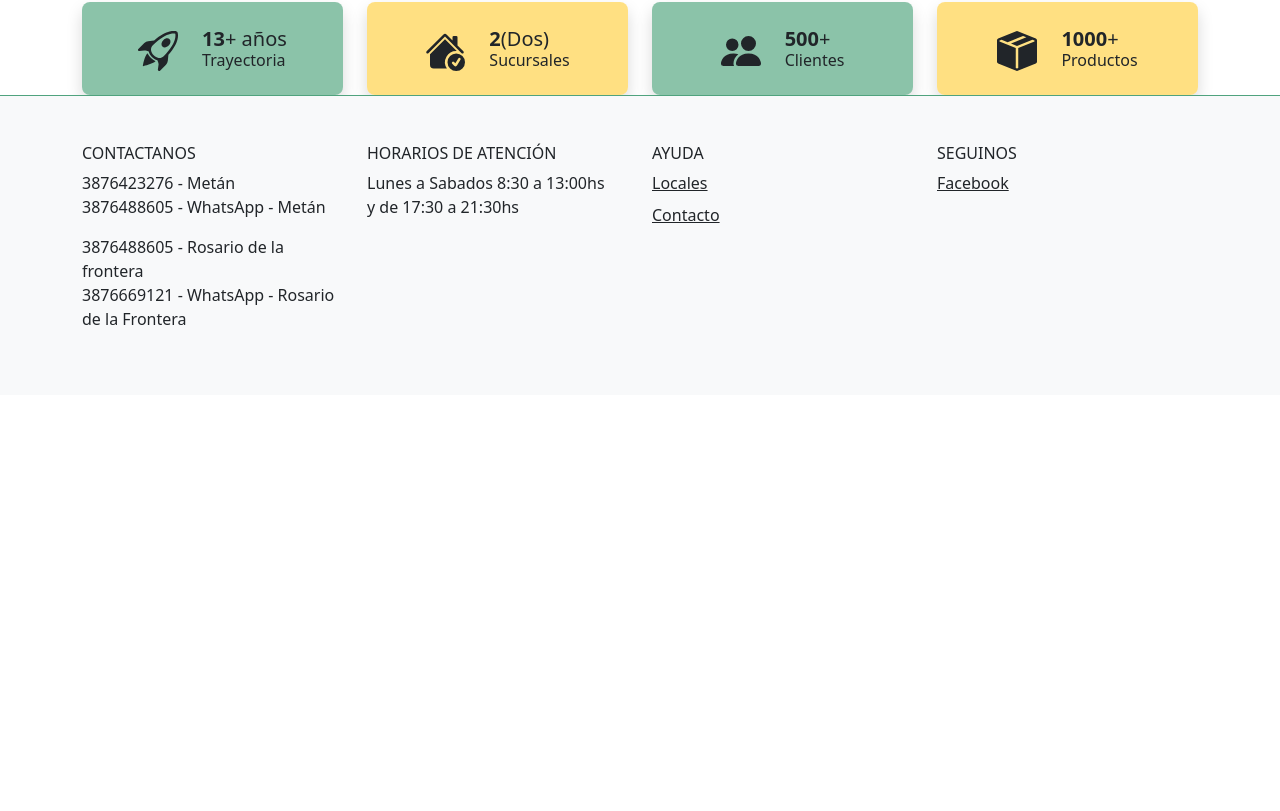
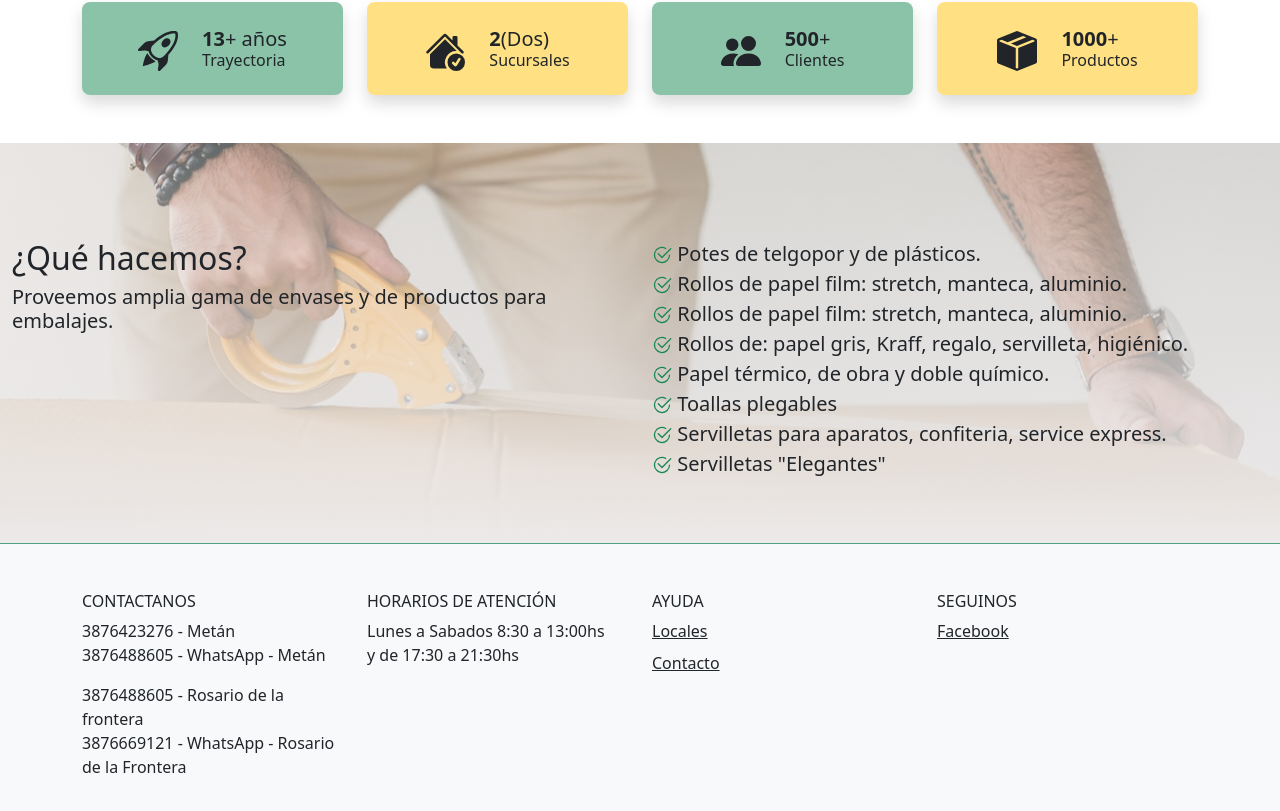
Before and after one commit to ezequielmonachesi/mbEnvasesReact, a React (Vite) app: page / in a window 1280 px wide. Shown: the part 1180-1991 px from the top of the page. Before the commit the page ends 1575 px from the top, so only its background shows below. Built offline with nearby package versions, Linux system fonts and the light colour scheme.

Commit message:
estructura de ¿Que hacemos finalizada?

```diff
--- a/src/App.css
+++ b/src/App.css
@@ -21,3 +21,16 @@
   background-attachment: fixed;
   height: calc(100vh - 80px);
 }
+
+.bannerDos{
+  background-image: linear-gradient(
+      0deg,
+      rgb(236, 234, 234),
+      rgba(248, 242, 242, 0.397)
+    ),
+    url(../src/assets/masProductos.jpg);
+  background-position: center;
+  background-repeat: no-repeat no-repeat;
+  background-size: cover;
+  background-attachment: fixed;
+}
--- a/src/components/views/Inicio.jsx
+++ b/src/components/views/Inicio.jsx
@@ -2,6 +2,7 @@ import React from "react";
 import { Button, Col, Container, Row } from "react-bootstrap";
 import {
   BoxSeamFill,
+  Check2Circle,
   HouseCheckFill,
   PeopleFill,
   RocketTakeoff,
@@ -100,6 +101,49 @@ const Inicio = () => {
           </Col>
         </Row>
       </Container>
+      <Container fluid className="bannerDos mt-5 py-5">
+        <Row className="mt-5 ">
+          <Col>
+            <h2>¿Qué hacemos?</h2>
+            <h5>
+              Proveemos amplia gama de envases y de productos para embalajes.
+            </h5>
+          </Col>
+          <Col>
+            <ul className="list-unstyled">
+              <li className="fs-5">
+                <Check2Circle className="text-success"></Check2Circle> Potes de telgopor y de plásticos.
+              </li>
+              <li className="fs-5">
+                <Check2Circle className="text-success"></Check2Circle> Rollos de papel film: stretch,
+                manteca, aluminio.
+              </li>
+              <li className="fs-5">
+                <Check2Circle className="text-success"></Check2Circle> Rollos de papel film: stretch,
+                manteca, aluminio.
+              </li>
+              <li className="fs-5">
+                <Check2Circle className="text-success"></Check2Circle> Rollos de: papel gris, Kraff,
+                regalo, servilleta, higiénico.
+              </li>
+              <li className="fs-5">
+                <Check2Circle className="text-success"></Check2Circle> Papel térmico, de obra y doble
+                químico.
+              </li>
+              <li className="fs-5">
+                <Check2Circle className="text-success"></Check2Circle> Toallas plegables
+              </li>
+              <li className="fs-5">
+                <Check2Circle className="text-success"></Check2Circle> Servilletas para aparatos,
+                confiteria, service express.
+              </li>
+              <li className="fs-5">
+                <Check2Circle className="text-success"></Check2Circle> Servilletas "Elegantes"
+              </li>
+            </ul>
+          </Col>
+        </Row>
+      </Container>
     </>
   );
 };
```
Also changed, not shown: src/assets/masProductos.jpg (added).
